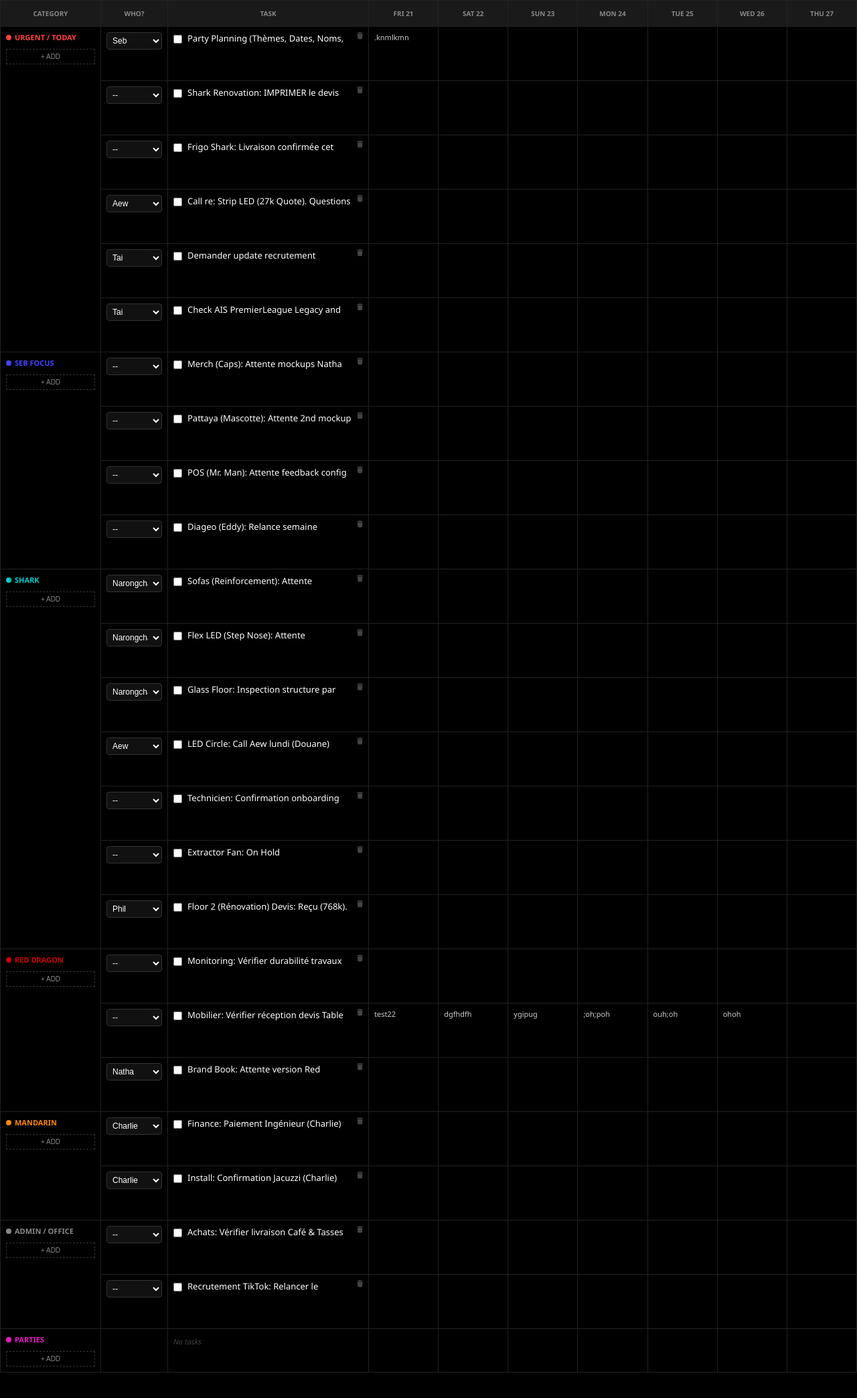
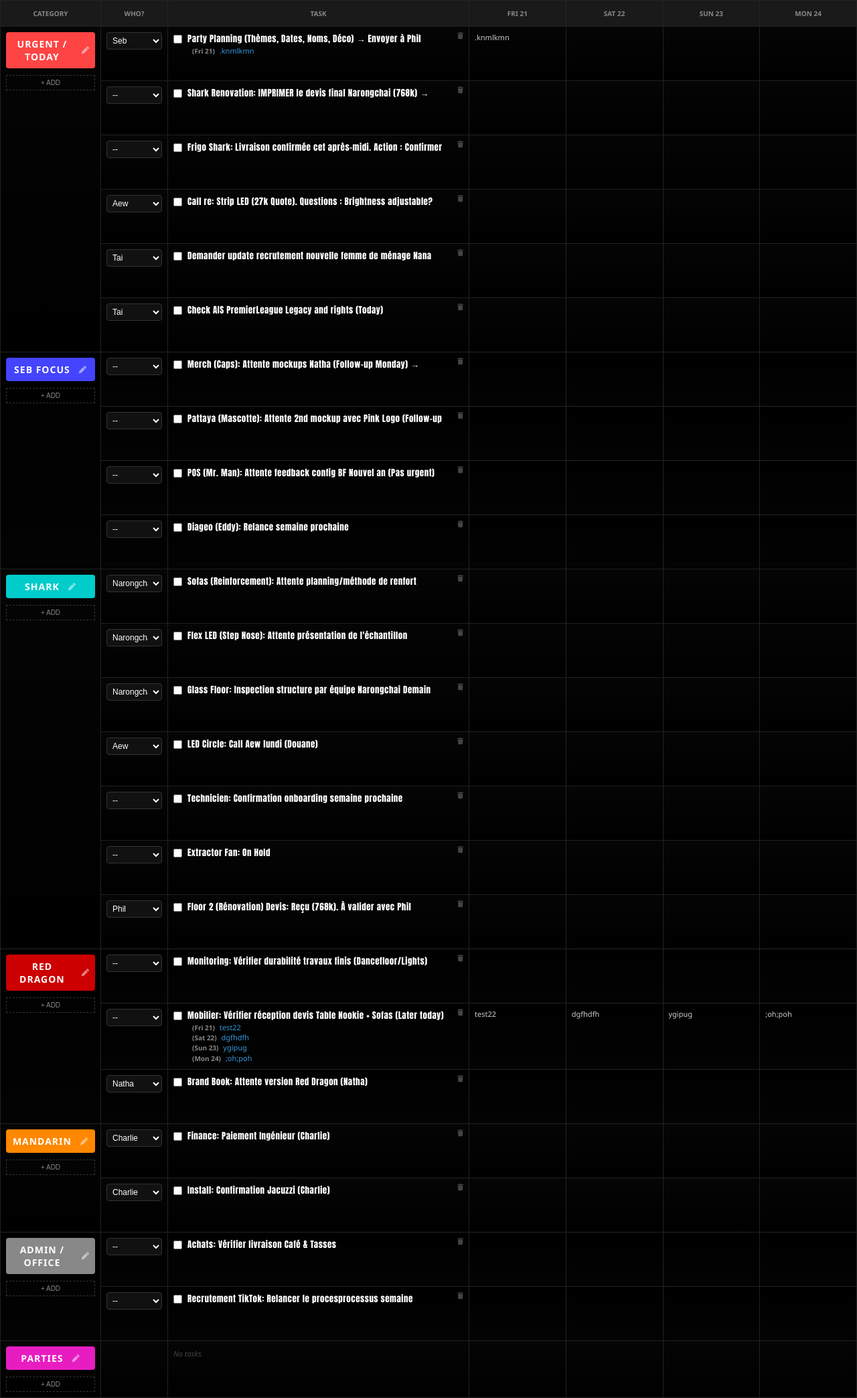
Before and after one commit to Naskaus/TASKS, a Flask app: page / in a window 1280 px wide. Shown: the part 83-2170 px from the top of the page at 67% size. Run offline with Flask 3, Linux system fonts and the light colour scheme.

Commit message:
v0.11: UI refinements - 4-day view, wider task column, smaller task text, Impact font

```diff
--- a/static/css/style.css
+++ b/static/css/style.css
@@ -178,14 +176,12 @@ body {
 }
 
 .col-task {
-    width: 300px;
+    width: 450px;
 }
 
 .col-day {
     width: 12%;
 }
-
-/* Remaining space divided by 7 */
 
 /* Highlight Today */
 th.is-today {
@@ -196,24 +192,37 @@ th.is-today {
 
 /* Category Row Styling */
 .category-cell {
-    background-color: #000;
+    background-color: #000 !important;
     border-right: 1px solid var(--grid-line);
     position: relative;
+    z-index: 2;
 }
 
 .category-label {
-    font-weight: bold;
-    font-size: 11px;
+    font-weight: 900;
+    font-size: 14px;
     display: flex;
     align-items: center;
-    gap: 5px;
+    justify-content: center;
+    gap: 8px;
+    padding: 8px;
+    border-radius: 4px;
+    color: #fff;
+    text-transform: uppercase;
+    letter-spacing: 1px;
+    cursor: pointer;
+    transition: transform 0.2s;
+    text-align: center;
+    box-shadow: 0 2px 4px rgba(0, 0, 0, 0.3);
+}
+
+.category-label:hover {
+    transform: scale(1.02);
+    filter: brightness(1.1);
 }
 
 .category-indicator {
-    width: 8px;
-    height: 8px;
-    border-radius: 50%;
-    display: inline-block;
+    display: none;
 }
 
 .add-task-btn {
@@ -234,11 +243,27 @@ th.is-today {
     color: #fff;
 }
 
+/* Row Gradients */
+.row-even td {
+    background: linear-gradient(to bottom, rgba(255, 255, 255, 0.02), rgba(0, 0, 0, 0));
+}
+
+.row-odd td {
+    background: linear-gradient(to bottom, rgba(0, 0, 0, 0), rgba(255, 255, 255, 0.01));
+}
+
 /* Task Inputs */
 .task-input-container {
     display: flex;
+    flex-direction: column;
+    width: 100%;
+}
+
+.task-main-row {
+    display: flex;
     align-items: flex-start;
     gap: 8px;
+    width: 100%;
 }
 
 .task-checkbox {
@@ -252,8 +277,9 @@ th.is-today {
     border: none;
     color: #fff;
     width: 100%;
-    font-family: inherit;
+    font-family: 'Impact', sans-serif;
     font-size: 13px;
+    letter-spacing: 0.5px;
     resize: none;
     overflow: hidden;
 }
@@ -301,6 +328,28 @@ th.is-today {
 .note-textarea:focus {
     outline: none;
     background-color: #0a0a0a;
+}
+
+/* Note Previews */
+.task-notes-container {
+    margin-top: 2px;
+    padding-left: 28px;
+    width: 100%;
+}
+
+.task-note-preview {
+    font-size: 11px;
+    color: #3498db;
+    margin-bottom: 2px;
+    line-height: 1.2;
+    font-family: 'Segoe UI', sans-serif;
+}
+
+.note-date {
+    color: #888;
+    font-weight: bold;
+    margin-right: 4px;
+    font-size: 10px;
 }
 
 /* Modals */
--- a/static/js/script.js
+++ b/static/js/script.js
@@ -3,14 +3,8 @@ document.addEventListener('DOMContentLoaded', () => {
     let state = {
         categories: [],
         people: [],
-        notes: [], // Flat list of notes
-        currentWeekStart: getLastFriday(new Date()) // Start on Friday as per image
-        // Actually, let's stick to standard Monday start or user preference.
-        // But the image explicitly shows Fri-Thu. Let's try to match that or just default to Monday for sanity,
-        // but the user might want that specific cycle.
-        // Let's default to Monday for now to be safe, unless I see a strong reason.
-        // Wait, the image shows "Fri 21 - Thu 27". That's a 7 day cycle starting Friday.
-        // Let's implement a flexible start day. I'll use Friday as start day to match the image.
+        notes: [],
+        currentWeekStart: getLastFriday(new Date())
     };
 
     // DOM Elements
@@ -23,9 +17,7 @@ document.addEventListener('DOMContentLoaded', () => {
     init();
 
     function init() {
-        // Set initial week start to the most recent Friday
         state.currentWeekStart = getLastFriday(new Date());
-
         fetchInitData();
         setupEventListeners();
     }
@@ -36,8 +28,7 @@ document.addEventListener('DOMContentLoaded', () => {
             const data = await response.json();
             state.categories = data.categories;
             state.people = data.people;
-
-            await fetchNotes(); // Fetch notes for current week
+            await fetchNotes();
             renderMatrix();
         } catch (error) {
             console.error('Error fetching init data:', error);
@@ -47,7 +38,6 @@ document.addEventListener('DOMContentLoaded', () => {
     async function fetchNotes() {
         const start = formatDate(state.currentWeekStart);
         const end = formatDate(addDays(state.currentWeekStart, 6));
-
         try {
             const response = await fetch(`/api/notes?start_date=${start}&end_date=${end}`);
             state.notes = await response.json();
@@ -57,28 +47,26 @@ document.addEventListener('DOMContentLoaded', () => {
     }
 
     // --- Rendering ---
-
     function renderMatrix() {
         updateHeaderDates();
         matrixBody.innerHTML = '';
 
-        state.categories.forEach(cat => {
+        state.categories.forEach((cat, catIndex) => {
             const tasks = cat.tasks;
-            // If tasks is empty, we render a "dummy" row for adding
             const renderTasks = tasks.length > 0 ? tasks : [null];
 
             renderTasks.forEach((task, index) => {
                 const tr = document.createElement('tr');
+                tr.className = catIndex % 2 === 0 ? 'row-even' : 'row-odd';
 
-                // Category Cell (only on first row)
+                // Category Cell
                 if (index === 0) {
                     const catCell = document.createElement('td');
                     catCell.className = 'category-cell';
-                    catCell.rowSpan = renderTasks.length; // Corrected rowSpan
+                    catCell.rowSpan = renderTasks.length;
                     catCell.innerHTML = `
-                        <div class="category-label" style="color: ${cat.color}">
-                            <span class="category-indicator" style="background-color: ${cat.color}"></span>
-                            ${cat.name}
+                        <div class="category-label" style="background-color: ${cat.color}; border-color: ${cat.color}" onclick="editCategory(${cat.id})">
+                            ${cat.name} <i class="fas fa-pen" style="font-size: 0.8em; opacity: 0.5; margin-left: 5px;"></i>
                         </div>
                         <button class="add-task-btn" onclick="addTask(${cat.id})">+ ADD</button>
                     `;
@@ -92,12 +80,30 @@ document.addEventListener('DOMContentLoaded', () => {
 
                 // Task Cell
                 const taskCell = document.createElement('td');
+                let taskNotesHtml = '';
+
                 if (task) {
+                    // Collect notes for preview
+                    for (let i = 0; i < 4; i++) {
+                        const date = addDays(state.currentWeekStart, i);
+                        const dateStr = formatDate(date);
+                        const note = state.notes.find(n => n.task_id === task.id && n.date === dateStr);
+                        if (note && note.content.trim() !== '') {
+                            const dayName = ['Sun', 'Mon', 'Tue', 'Wed', 'Thu', 'Fri', 'Sat'][date.getDay()];
+                            taskNotesHtml += `<div class="task-note-preview"><span class="note-date">(${dayName} ${date.getDate()})</span> ${note.content}</div>`;
+                        }
+                    }
+
                     taskCell.innerHTML = `
                         <div class="task-input-container">
-                            <input type="checkbox" class="task-checkbox" ${task.done ? 'checked' : ''} onchange="toggleTask(${task.id}, this.checked)">
-                            <textarea class="task-text-input ${task.done ? 'done' : ''}" onblur="updateTaskText(${task.id}, this.value)" rows="1">${task.text}</textarea>
-                            <i class="fas fa-trash" style="cursor:pointer; color:#444; font-size:10px;" onclick="deleteTask(${task.id})"></i>
+                            <div class="task-main-row">
+                                <input type="checkbox" class="task-checkbox" ${task.done ? 'checked' : ''} onchange="toggleTask(${task.id}, this.checked)">
+                                <textarea class="task-text-input ${task.done ? 'done' : ''}" onblur="updateTaskText(${task.id}, this.value)" rows="1">${task.text}</textarea>
+                                <i class="fas fa-trash" style="cursor:pointer; color:#444; font-size:10px;" onclick="deleteTask(${task.id})"></i>
+                            </div>
+                            <div class="task-notes-container">
+                                ${taskNotesHtml}
+                            </div>
                         </div>
                     `;
                 } else {
@@ -105,8 +111,8 @@ document.addEventListener('DOMContentLoaded', () => {
                 }
                 tr.appendChild(taskCell);
 
-                // Day Cells (7 days)
-                for (let i = 0; i < 7; i++) {
+                // Day Cells (4 days instead of 7)
+                for (let i = 0; i < 4; i++) {
                     const dayCell = document.createElement('td');
                     dayCell.className = 'note-cell';
 
@@ -114,10 +120,7 @@ document.addEventListener('DOMContentLoaded', () => {
                         const date = addDays(state.currentWeekStart, i);
                         const dateStr = formatDate(date);
                         const note = state.notes.find(n => n.task_id === task.id && n.date === dateStr);
-
-                        dayCell.innerHTML = `
-                            <textarea class="note-textarea" data-task-id="${task.id}" data-date="${dateStr}" onblur="saveNote(this)">${note ? note.content : ''}</textarea>
-                        `;
+                        dayCell.innerHTML = `<textarea class="note-textarea" data-task-id="${task.id}" data-date="${dateStr}" onblur="saveNote(this)">${note ? note.content : ''}</textarea>`;
                     }
                     tr.appendChild(dayCell);
                 }
@@ -140,21 +143,14 @@ document.addEventListener('DOMContentLoaded', () => {
     function updateHeaderDates() {
         const start = state.currentWeekStart;
         const end = addDays(start, 6);
-
-        // Update Month/Year
         const monthNames = ["JANUARY", "FEBRUARY", "MARCH", "APRIL", "MAY", "JUNE", "JULY", "AUGUST", "SEPTEMBER", "OCTOBER", "NOVEMBER", "DECEMBER"];
         monthYearDisplay.textContent = `${monthNames[start.getMonth()]} ${start.getFullYear()}`;
-
-        // Update Range
         const daysShort = ['Sun', 'Mon', 'Tue', 'Wed', 'Thu', 'Fri', 'Sat'];
         weekRangeDisplay.textContent = `${daysShort[start.getDay()]} ${start.getDate()} - ${daysShort[end.getDay()]} ${end.getDate()}`;
 
-        // Update Column Headers
         dayHeaders.forEach((th, index) => {
             const date = addDays(start, index);
             th.textContent = `${daysShort[date.getDay()].toUpperCase()} ${date.getDate()}`;
-
-            // Highlight today
             const today = new Date();
             if (date.toDateString() === today.toDateString()) {
                 th.classList.add('is-today');
@@ -165,11 +161,9 @@ document.addEventListener('DOMContentLoaded', () => {
     }
 
     // --- Actions ---
-
     window.addTask = async (categoryId) => {
         const text = prompt("New Task Description:");
         if (!text) return;
-
         try {
             await fetch('/api/tasks', {
                 method: 'POST',
@@ -180,6 +174,25 @@ document.addEventListener('DOMContentLoaded', () => {
         } catch (error) {
             console.error(error);
             alert("Error adding task");
+        }
+    };
+
+    window.editCategory = async (id) => {
+        const cat = state.categories.find(c => c.id === id);
+        if (!cat) return;
+        const newName = prompt("Edit Category Name:", cat.name);
+        if (newName !== null && newName !== cat.name) {
+            try {
+                await fetch(`/api/categories/${id}`, {
+                    method: 'PUT',
+                    headers: { 'Content-Type': 'application/json' },
+                    body: JSON.stringify({ name: newName })
+                });
+                fetchInitData();
+            } catch (error) {
+                console.error(error);
+                alert("Error updating category");
+            }
         }
     };
 
@@ -227,7 +240,6 @@ document.addEventListener('DOMContentLoaded', () => {
         const taskId = textarea.dataset.taskId;
         const date = textarea.dataset.date;
         const content = textarea.value;
-
         try {
             await fetch('/api/notes', {
                 method: 'POST',
@@ -243,7 +255,6 @@ document.addEventListener('DOMContentLoaded', () => {
     };
 
     // --- Helpers ---
-
     function getLastFriday(d) {
         d = new Date(d);
         const day = d.getDay();
@@ -282,7 +293,6 @@ document.addEventListener('DOMContentLoaded', () => {
             fetchNotes().then(renderMatrix);
         });
 
-        // Modal Toggles
         const catModal = document.getElementById('category-modal');
         const teamModal = document.getElementById('team-modal');
 
@@ -303,7 +313,6 @@ document.addEventListener('DOMContentLoaded', () => {
             });
         });
 
-        // Header Actions
         document.getElementById('save-btn').addEventListener('click', async () => {
             try {
                 const response = await fetch('/api/backup');
@@ -357,7 +366,6 @@ document.addEventListener('DOMContentLoaded', () => {
             alert("PDF Export feature coming soon!");
         });
 
-        // Forms
         document.getElementById('category-form').addEventListener('submit', async (e) => {
             e.preventDefault();
             const name = document.getElementById('cat-name').value;
--- a/templates/index.html
+++ b/templates/index.html
@@ -48,9 +48,9 @@
                             <th class="col-day" data-day-index="1">SAT 22</th>
                             <th class="col-day" data-day-index="2">SUN 23</th>
                             <th class="col-day" data-day-index="3">MON 24</th>
-                            <th class="col-day" data-day-index="4">TUE 25</th>
-                            <th class="col-day" data-day-index="5">WED 26</th>
-                            <th class="col-day" data-day-index="6">THU 27</th>
+
+
+
                         </tr>
                     </thead>
                     <tbody id="matrix-body">
```
Also changed, not shown: other parts of static/css/style.css (+53 -2 lines), instance/ops.db.
